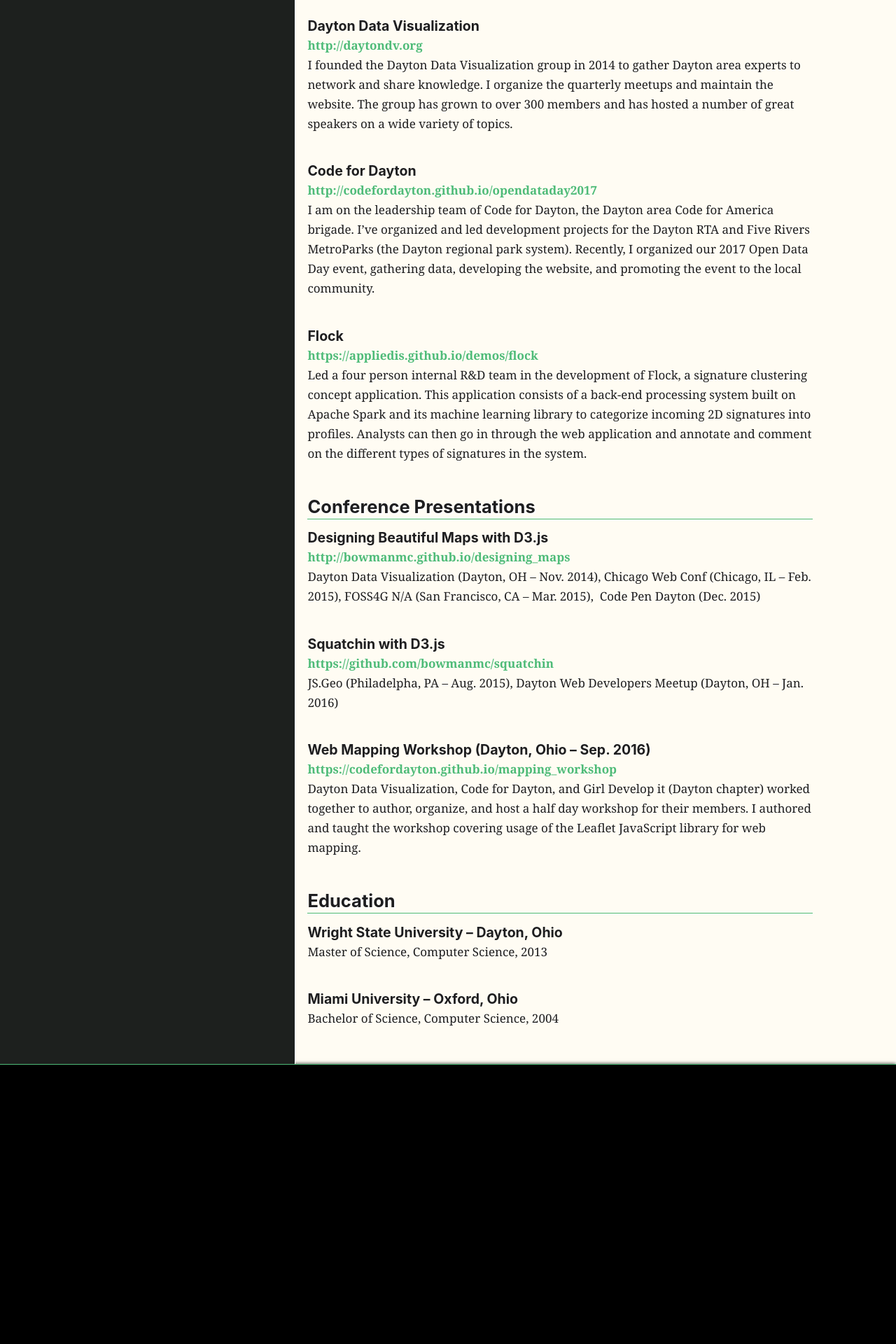
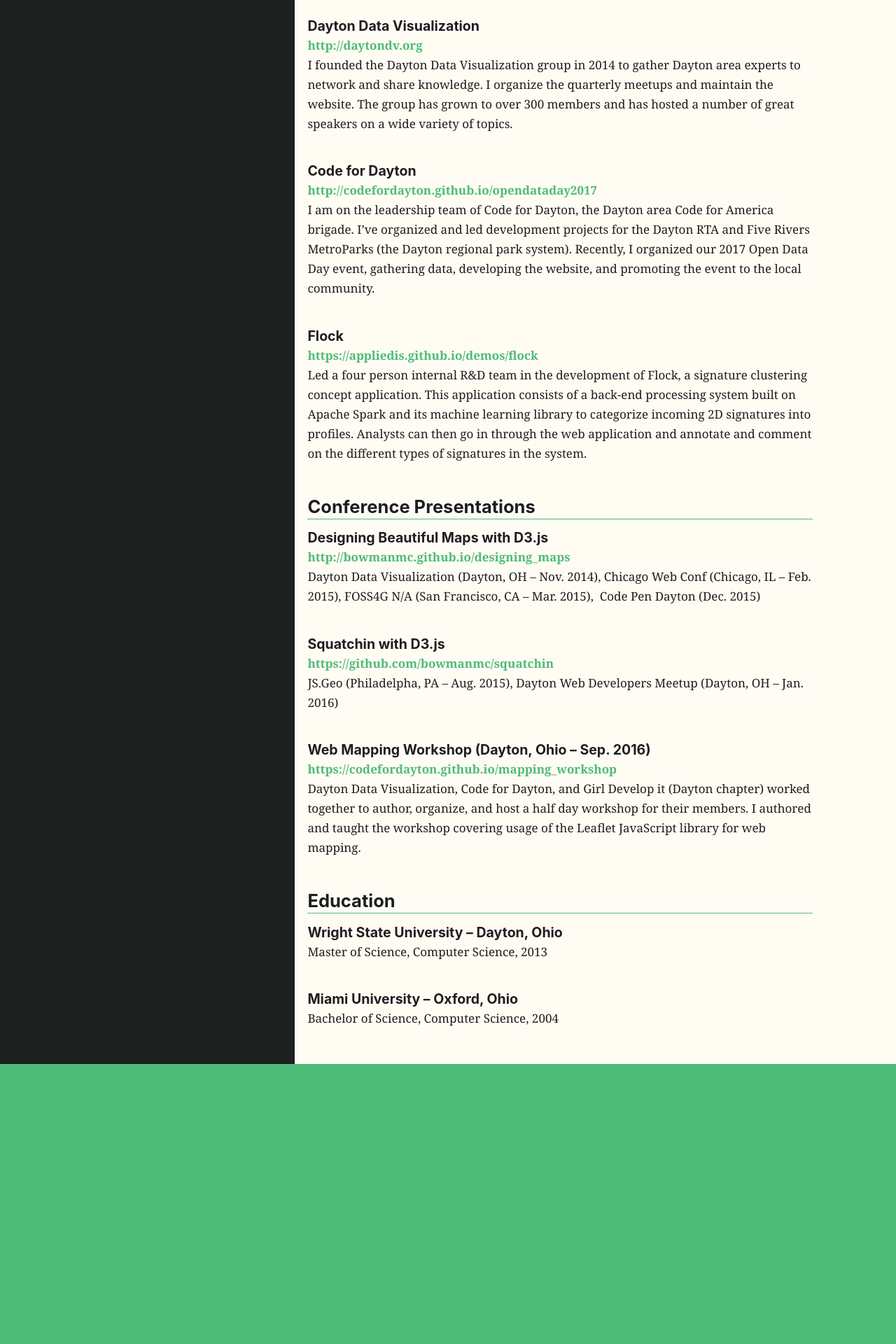
Before and after one commit to bowmanmc/bowmanmc.github.com, a Jekyll site: the page built from index.md, in a window 1280 px wide. Shown: the part 3009-4929 px from the top of the page at 70% size. Built offline with Jekyll 4.4.1, drawn with Linux system fonts in a browser that asks for light colours; after the commit the page ends 4529 px from its top, so only the background shows below that.

Commit message:
sticky header on desktop

```diff
--- a/_includes/footer.html
+++ /dev/null
@@ -1,4 +0,0 @@
-
-<footer>
-
-</footer>
--- a/_layouts/default.html
+++ b/_layouts/default.html
@@ -10,7 +10,6 @@
                 {{ content }}
             </main>
         </div>
-        {% include footer.html %}
         {% include svg.html %}
         {% include analytics.html %}
     </body>
--- a/sass/components/_footer.scss
+++ /dev/null
@@ -1,15 +0,0 @@
-footer {
-    //background: $clr-header-bg;
-    background: $clr-black;
-    border-top: 1px solid $clr-highlight;
-    box-shadow: 0 0 0.5em $clr-dark;
-    color: $clr-light;
-    min-height: 400px;
-    padding: 2.0em 1.0em;
-
-    div {
-        margin: 0 auto;
-        margin-bottom: 2.0em;
-        max-width: $max-content-width;
-    }
-}
--- a/sass/components/_header.scss
+++ b/sass/components/_header.scss
@@ -4,9 +4,10 @@ header {
     border-bottom: 1px solid $clr-white;
     border-right: none;
     color: $clr-light;
-    display: flex;
+    display: block;
+    //display: flex;
     font-family: $fontstack-headings;
-    justify-content: flex-end;
+    //justify-content: flex-end;
     padding: 2.0em 1.0em;
 
     @include media($desktop) {
@@ -26,7 +27,11 @@ header {
         max-width: $max-content-width;
 
         @include media($desktop) {
+            height: 1vh;
+            display: block;
+            position: sticky;
             text-align: right;
+            top: 0;
         }
     }
 
--- a/sass/components/_layout.scss
+++ b/sass/components/_layout.scss
@@ -23,7 +23,3 @@ main {
         max-width: $max-content-width;
     }
 }
-
-footer {
-
-}
--- a/sass/main.scss
+++ b/sass/main.scss
@@ -13,6 +13,5 @@
 
 // Page Components
 @import 'components/content';
-@import 'components/footer';
 @import 'components/header';
 @import 'components/layout';
```
Also changed, not shown: _includes/bundle.css (+6 -15 lines), _includes/bundle.min.css, 2 other files.
